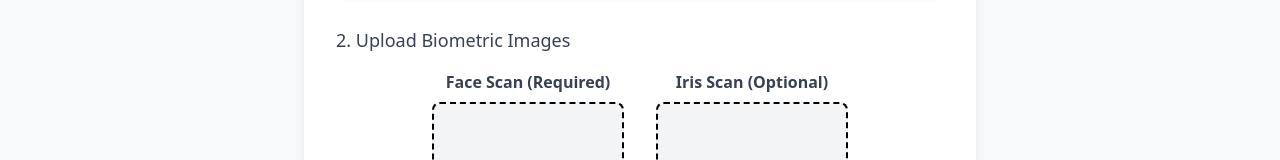
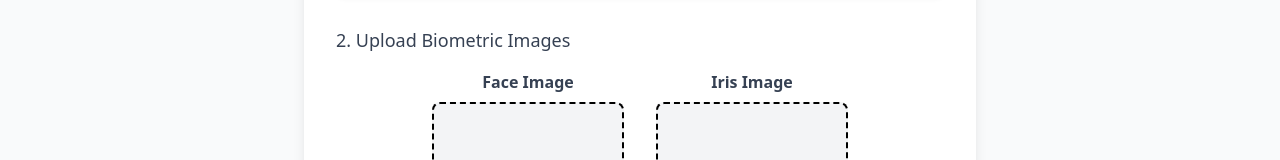
Before and after one commit to Bio-secure/Bio-secure-Web, a Vue app in the folder Frontend/bio-secure-frontend/: page /verify in a window 1280 px wide. Shown: the part 378-538 px from the top of the page. Built offline with nearby package versions, Linux system fonts and the light colour scheme; no server answers.

Commit message:
fixed the text to make it clear

```diff
--- a/Frontend/bio-secure-frontend/src/components/VerificationModal.vue
+++ b/Frontend/bio-secure-frontend/src/components/VerificationModal.vue
@@ -77,7 +77,7 @@ async function verifyIdentity() {
   errorMessage.value = ''; // Clear previous errors
 
   let faceVerificationSuccess = false;
-  let irisVerificationSuccess = false; // Assume true if iris is not part of verificationMode or not yet processed
+  let irisVerificationSuccess = false;
   let combinedMessage = "";
 
   // --- Step 1: Perform Face Verification ---
--- a/Frontend/bio-secure-frontend/src/view/ImageRegis.vue
+++ b/Frontend/bio-secure-frontend/src/view/ImageRegis.vue
@@ -156,7 +156,7 @@ async function registerBiometrics() {
         <label class="block text-lg font-medium text-gray-700 mb-2">2. Upload Biometric Images</label>
         <div class="flex flex-wrap justify-center gap-8 mt-4">
           <div class="flex flex-col items-center">
-            <p class="font-semibold text-gray-700 mb-2">Face Scan (Required)</p>
+            <p class="font-semibold text-gray-700 mb-2">Face Image</p>
             <div @click="triggerFaceUpload" class="w-48 h-48 bg-gray-100 rounded-lg border-2 border-dashed flex items-center justify-center cursor-pointer hover:border-blue-500 transition-colors">
               <img v-if="facePreview" :src="facePreview" class="w-full h-full object-cover rounded-lg">
               <span v-else class="text-gray-500 text-center p-2">Click to upload image</span>
@@ -164,7 +164,7 @@ async function registerBiometrics() {
             <input type="file" id="faceFile" @change="handleFileChange($event, 'face')" class="hidden" accept="image/*">
           </div>
           <div class="flex flex-col items-center">
-            <p class="font-semibold text-gray-700 mb-2">Iris Scan (Optional)</p>
+            <p class="font-semibold text-gray-700 mb-2">Iris Image</p>
             <div @click="triggerIrisUpload" class="w-48 h-48 bg-gray-100 rounded-lg border-2 border-dashed flex items-center justify-center cursor-pointer hover:border-blue-500 transition-colors">
               <img v-if="irisPreview" :src="irisPreview" class="w-full h-full object-cover rounded-lg">
               <span v-else class="text-gray-500 text-center p-2">Click to upload image</span>
```
